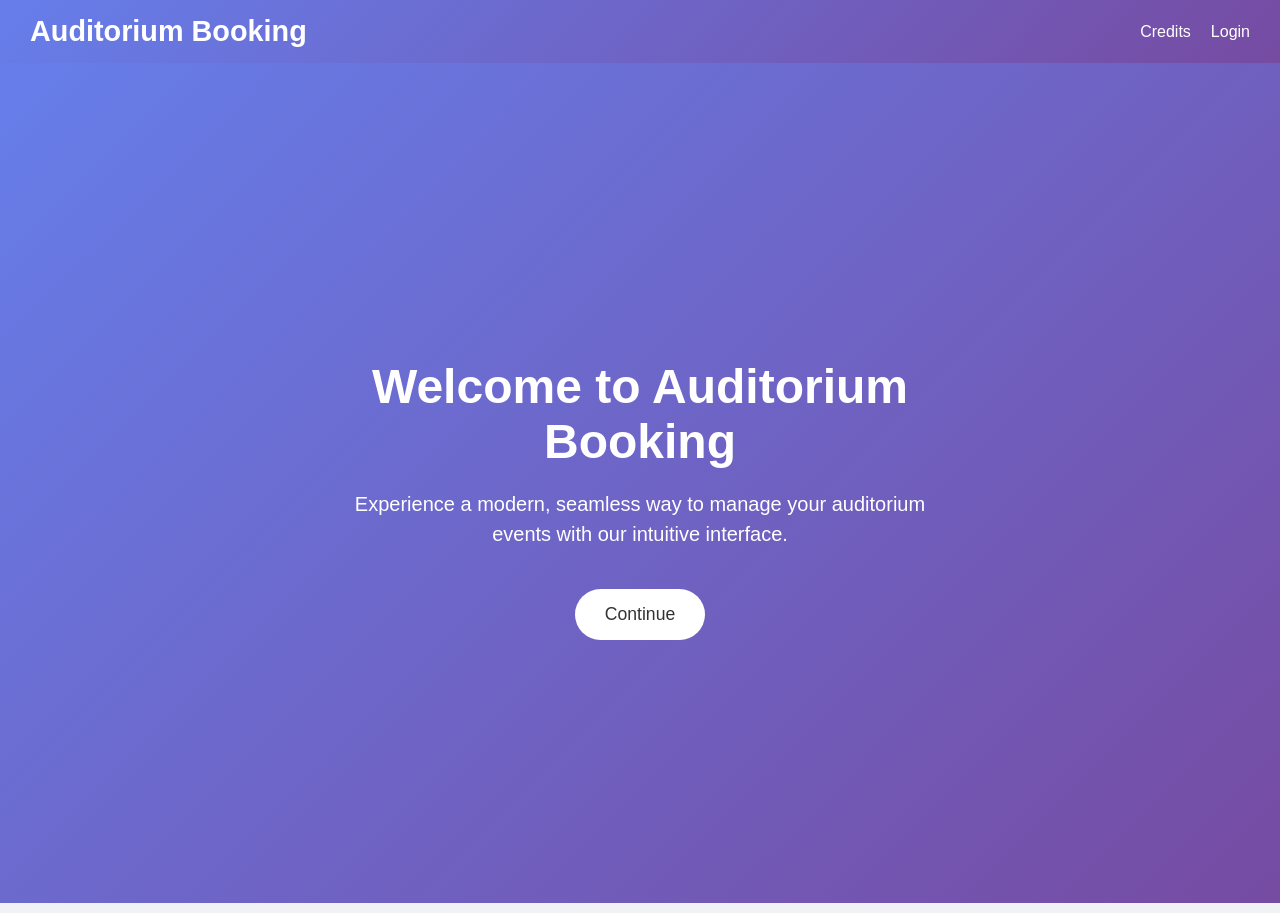
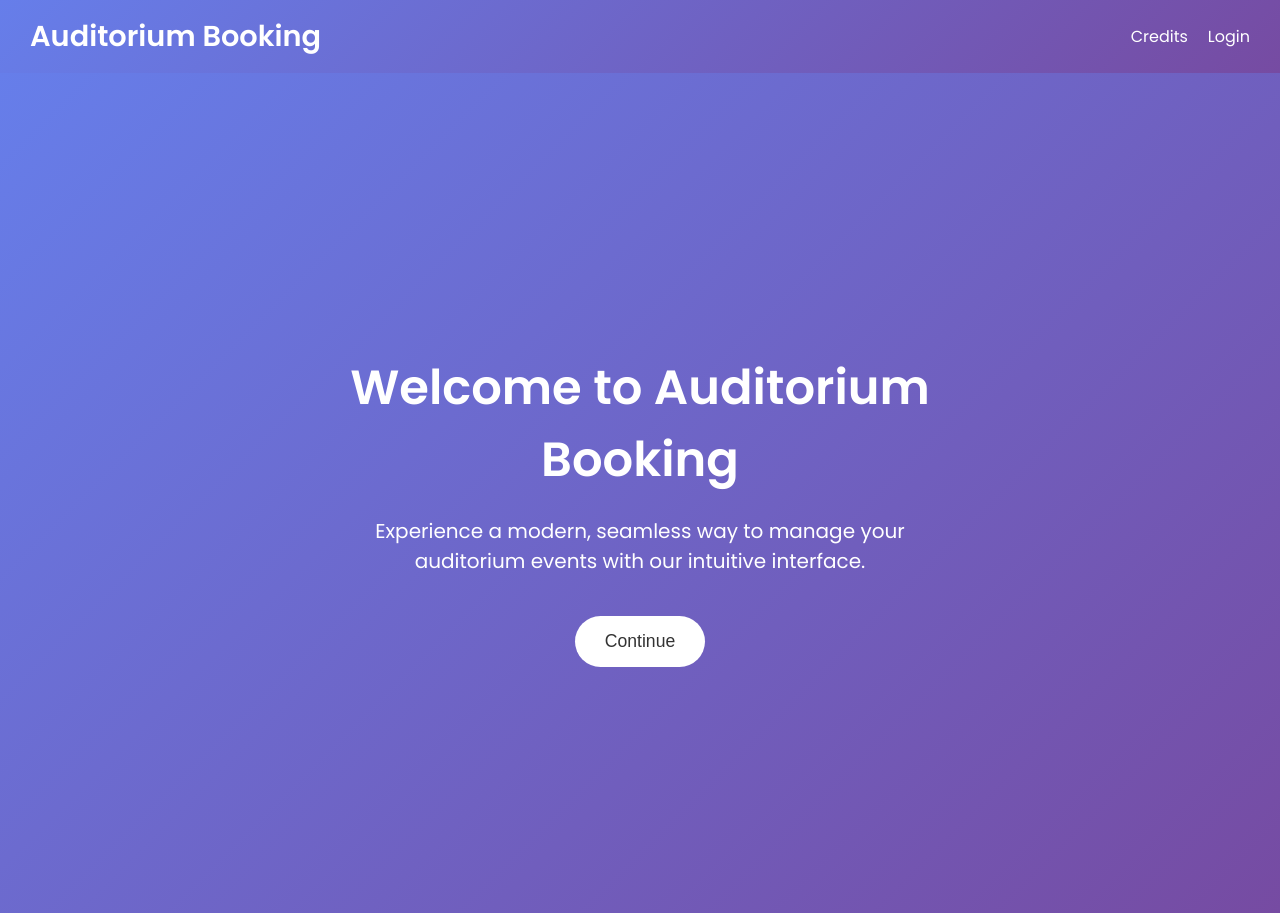
Before and after one commit to Plug0007/auditoriumfrontend, a React (Create React App) app: page / in a window 1280 px wide. Built offline with nearby package versions, Linux system fonts and the light colour scheme.

Commit message:
Update App.css

```diff
--- a/src/styles/App.css
+++ b/src/styles/App.css
@@ -1,23 +1,39 @@
 @import url('https://fonts.googleapis.com/css2?family=Poppins:wght@300;400;500;600&display=swap');
 
+/* Define your custom color palette */
+:root {
+  --platinum: #E1E6E7;
+  --light-coral: #DC9389;
+  --moonstone: #63A4B7;
+  --baby-powder: #FDFEFC;
+  --cadet-gray: #9EB4BB;
+
+  /* Example gradient using the palette */
+  --gradient-primary: linear-gradient(45deg, var(--platinum), var(--light-coral), var(--moonstone), var(--baby-powder), var(--cadet-gray));
+}
+
 body {
-  font-family: Arial, sans-serif;
+  /* Use the imported font */
+  font-family: 'Poppins', sans-serif;
   margin: 0;
   padding: 0;
-  background: #f0f2f5;
+  /* Replace background color with one of your palette colors */
+  background: var(--baby-powder);
+  /* You can keep the dark text for readability or change it to a palette variable if preferred */
   color: #333;
 }
 
 a {
-  color: #667eea;
+  /* Use one of the palette colors for links */
+  color: var(--moonstone);
   text-decoration: none;
   transition: color 0.3s ease;
 }
 
 a:hover {
-  color: #5a67d8;
+  /* Change link color on hover */
+  color: var(--light-coral);
 }
-
 
 .container {
   width: 90%;
@@ -44,6 +60,7 @@ button, a {
 }
 
 button:hover, a:hover {
-  background-color: #0d47a1;
-  color: #fff;
+  /* You can also use the gradient or a palette color for hover effects */
+  background-color: var(--moonstone);
+  color: var(--platinum);
 }
```
